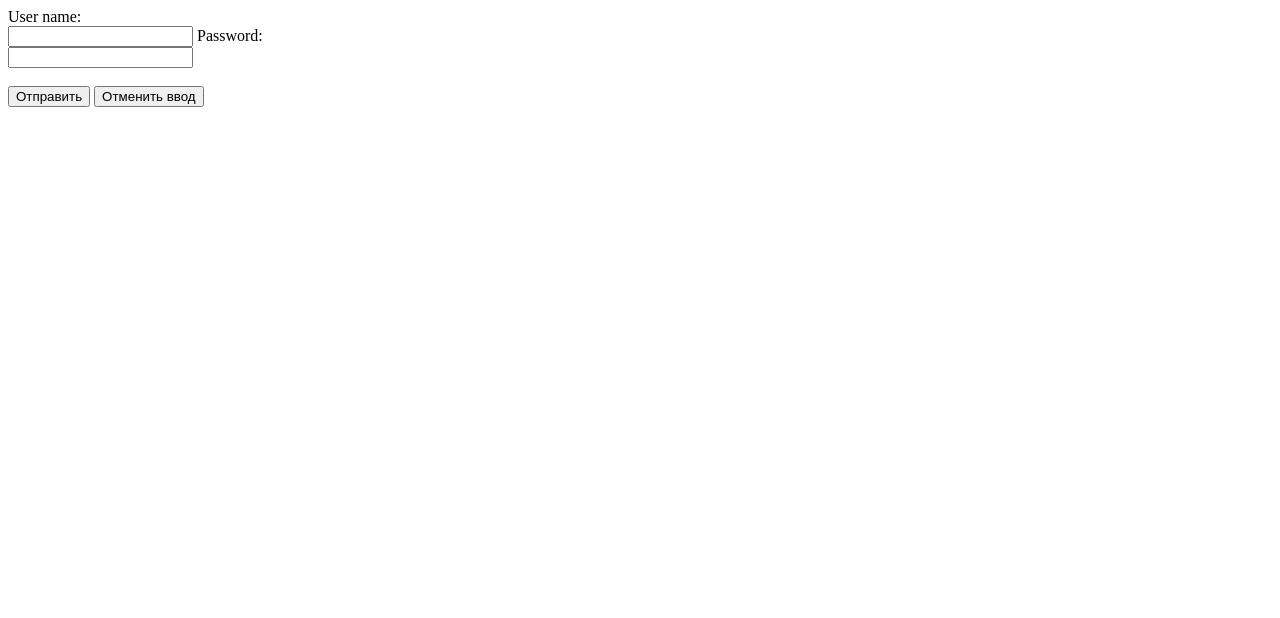
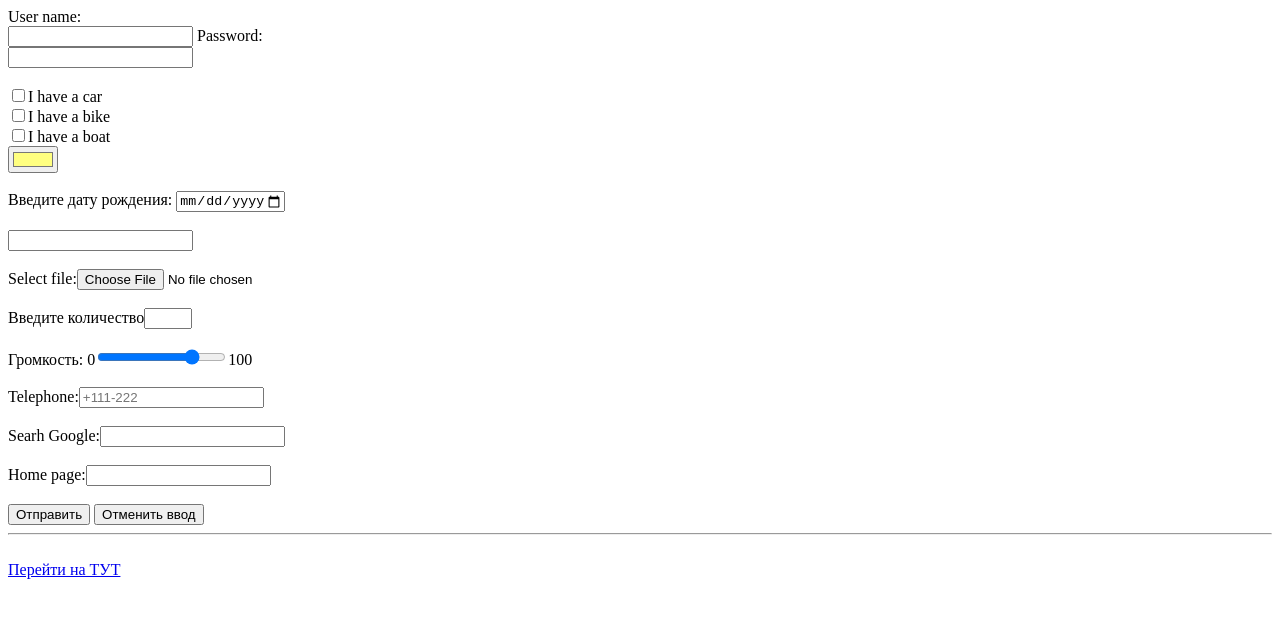
Before and after one commit to SergeySalimov/ClassWork, a plain HTML site: page lesson-6/form-2.html in a window 1280 px wide. Drawn offline with Linux system fonts and the light colour scheme.

Commit message:
feat(form-2.html): end part 1 lesson 6

```diff
--- a/lesson-6/form-2.html
+++ b/lesson-6/form-2.html
@@ -5,13 +5,63 @@
   <title>Form 2</title>
 </head>
 <body>
-<form action="http://fe.it-academy.by/TestForm.php">
+<form action="http://fe.it-academy.by/TestForm.php" method="get">
   User name:<br/>
   <input type="text" name="Username"/>
   Password:<br/>
   <input type="password" name="Psw"/><br/><br/>
+  <input type="checkbox"
+         id="vehicle"
+         name="Vehicle1"
+         value="vehicle"><label for="vehicle">I have a car</label><br/>
+  <input type="checkbox"
+         name="Vehicle2"
+         id="bike"
+         value="bike"><label for="bike">I have a bike</label>
+  <br/>
+  <label>
+    <input type="checkbox"
+           id="boat"
+           name="Vehicle3"
+           value="boat"/>I have a boat</label>
+  <br/>
+
+  <input type="color" name="favorite-color" value="#ffff80"/>
+  <br/><br/>
+  Введите дату рождения:
+  <input type="date"
+         name="date-of-birth"
+         min="1980-01-01"
+         max="2020-01-01"/>
+  <br/><br/>
+  <input type="email" name="email"/>
+  <br/><br/>
+  Select file:<input type="file" name="My-file">
+  <br/><br/>
+  Введите количество<input type="number" min="1" max="5" name="quantity"/>
+  <br/><br/>
+  Громкость: 0<input type="range"
+                     min="0"
+                     max="100"
+                     value="77"
+                     name="% of smth"/>100
+  <br/><br/>
+  Telephone:<input type="phone"
+                   pattern="\+[0-9]{3}-[0-9]{3}"
+                   name="phone"
+                   placeholder="+111-222"/>
+  <br/><br/>
+  Searh Google:<input type="search" name="gougle-searh"/>
+  <br/><br/>
+  Home page:<input type="url" name="home-page">
+  <br/><br/>
+
   <input type="submit" value="Отправить" formtarget="_blank"/>
   <input type="reset" value="Отменить ввод"/>
 </form>
+
+<hr/>
+<br/>
+<a href="http://tut.by" target="_blank">Перейти на ТУТ</a>
 </body>
 </html>
```
